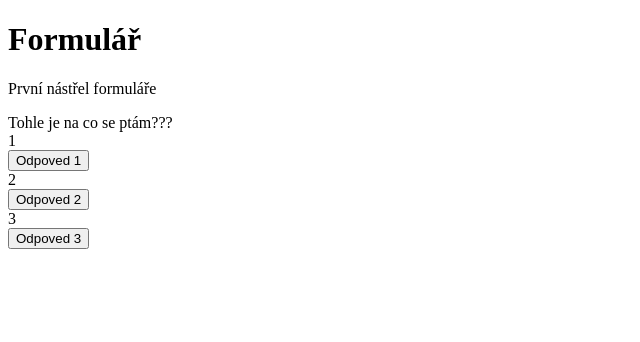
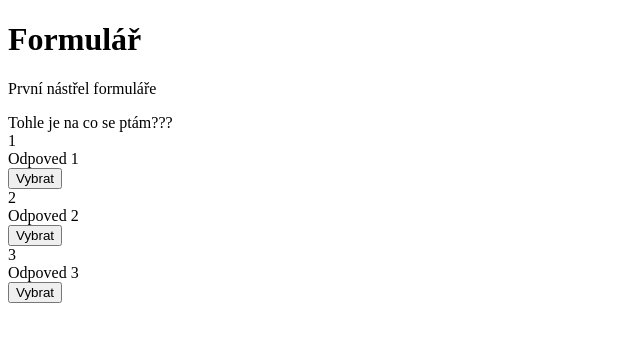
Before and after one commit to TerezaPudilova/Industry-4.0, a React app: page / in a window 1280 px wide. Shown: the top 342 px of the page, without its empty margins (0-640 px from the left). Built offline with nearby package versions, Linux system fonts and the light colour scheme; the HTML template or start-up script is replaced by a standard one.

Commit message:
Question component FIXED

```diff
--- /dev/null
+++ b/src/components/category/Category.jsx
@@ -0,0 +1,8 @@
+import React from 'react';
+
+const Category = (props) => {
+const names = props.name;
+
+}
+
+export default Category
--- a/src/components/question/Question.jsx
+++ b/src/components/question/Question.jsx
@@ -1,24 +1,24 @@
-import React from 'react';
+import React, {useState} from 'react';
 
 const Question = (props) => {
-  const answers = props.answers;
-  const buttons = answers.map((answer) => <button>{answer.text}</button>);
-  const question = props.question;
-  const numbers = answers.map((answer) => <div>{answer.number}</div>)
+const [marked,setMarked] = useState(0);
+
+const question = props.question;
+const answers = props.answers;
+
+const answersDiv = answers.map((answer) => <div className="answer">
+  <div>{answer.number}</div>
+  <div>{answer.text}</div>
+  <button onClick={() => setMarked(answer.number)}>Vybrat</button>
+</div>
+);
+
   return (
     <>
       <div className="question">
         <div>{question}</div>
         <div>
-          <div className="answer">
-            {numbers[0]} {buttons[0]}
-          </div>
-          <div className="answer">
-            {numbers[1]} {buttons[1]}
-          </div>
-          <div className="answer">
-            {numbers[2]} {buttons[2]}
-          </div>
+          {answersDiv}
         </div>
       </div>
     </>
--- a/src/index.jsx
+++ b/src/index.jsx
@@ -2,6 +2,7 @@ import React from 'react';
 import { render } from 'react-dom';
 import './index.html';
 import Question from './components/question/Question.jsx'
+import Category from './components/category/Category.jsx'
 import questionTestData from './components/question/question.data.ts';
 
 render(
```
Also changed, not shown: src/components/category/category.data.ts (added, +57 -0 lines), 1 other file (tests, documents, lock files or other folders).
